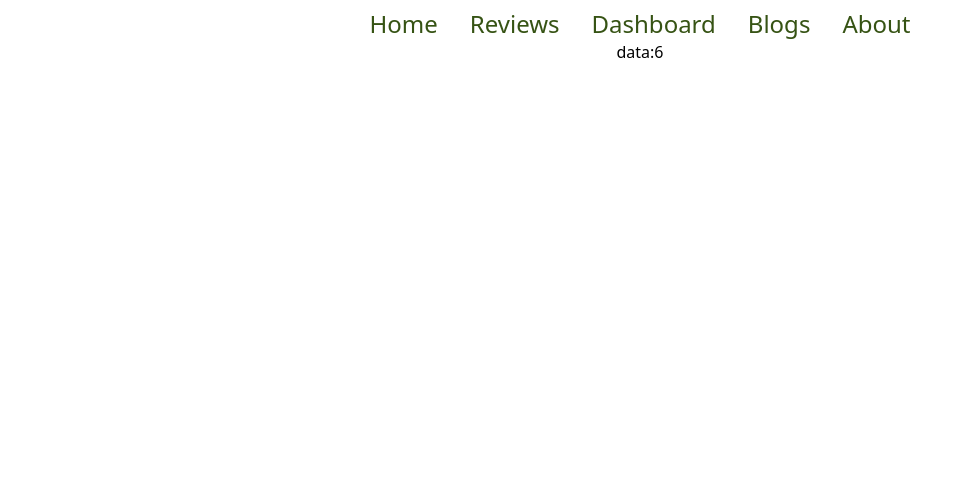
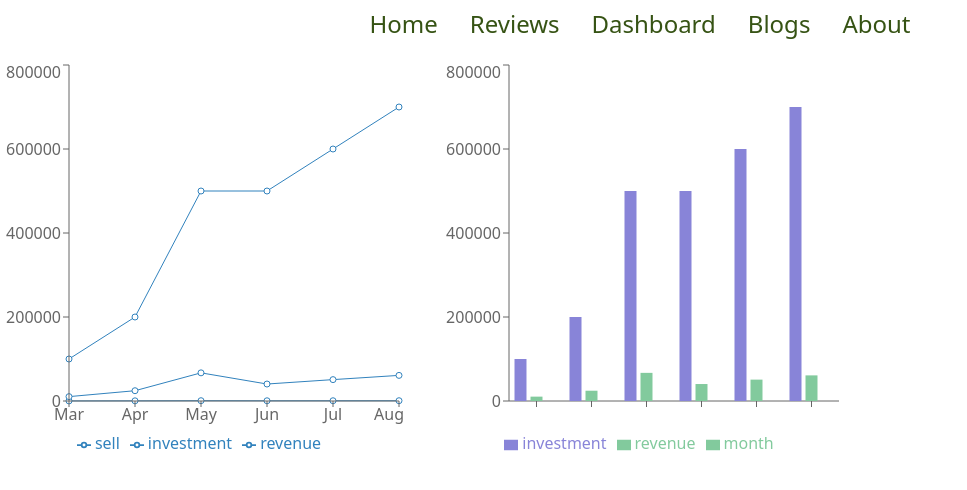
Before and after one commit to Ummepinki/product-analysis-website, a React (Create React App) app: page /dashboard in a window 1280 px wide. Shown: the top 490 px of the page, without its empty margins (0-967 px from the left). Built offline with nearby package versions, Linux system fonts and the light colour scheme.

Commit message:
barchart added

```diff
--- a/src/components/Dashboard/Dashboard.js
+++ b/src/components/Dashboard/Dashboard.js
@@ -1,4 +1,5 @@
 import React, { useEffect, useState } from 'react';
+import { Bar, BarChart, Legend, Line, LineChart, Tooltip, XAxis, YAxis } from 'recharts';
 
 const Dashboard = () => {
     const [data, setData] = useState([])
@@ -8,10 +9,39 @@ const Dashboard = () => {
             .then(data => setData(data))
     }, []);
     return (
-        <div>
-            <h1>data:{data.length}</h1>
+        <div className='flex gap-10 mt-5 mb-4 ml-1'>
+            <LineChart width={400} height={400} data={data}>
+                <Line dataKey={'sell'}>
+                </Line>
+                <Line dataKey={'investment'}></Line>
+                <Line dataKey={'revenue'}></Line>
+                <XAxis dataKey="month" />
+                <YAxis></YAxis>
+                <Tooltip></Tooltip>
+                <Legend></Legend>
+
+            </LineChart>
+
+            <div>
+                <BarChart width={400} height={400} data={data}>
+                    <XAxis dataKey="name" />
+                    <YAxis />
+                    <Tooltip />
+                    <Legend />
+                    <Bar dataKey="investment" fill="#8884d8" />
+                    <Bar dataKey="revenue" fill="#82ca9d" />
+                    <Bar dataKey="month" fill="#82ca9d" />
+
+                </BarChart>
+            </div>
         </div>
+
+
+
+
     );
 };
 
+
+
 export default Dashboard;
```
